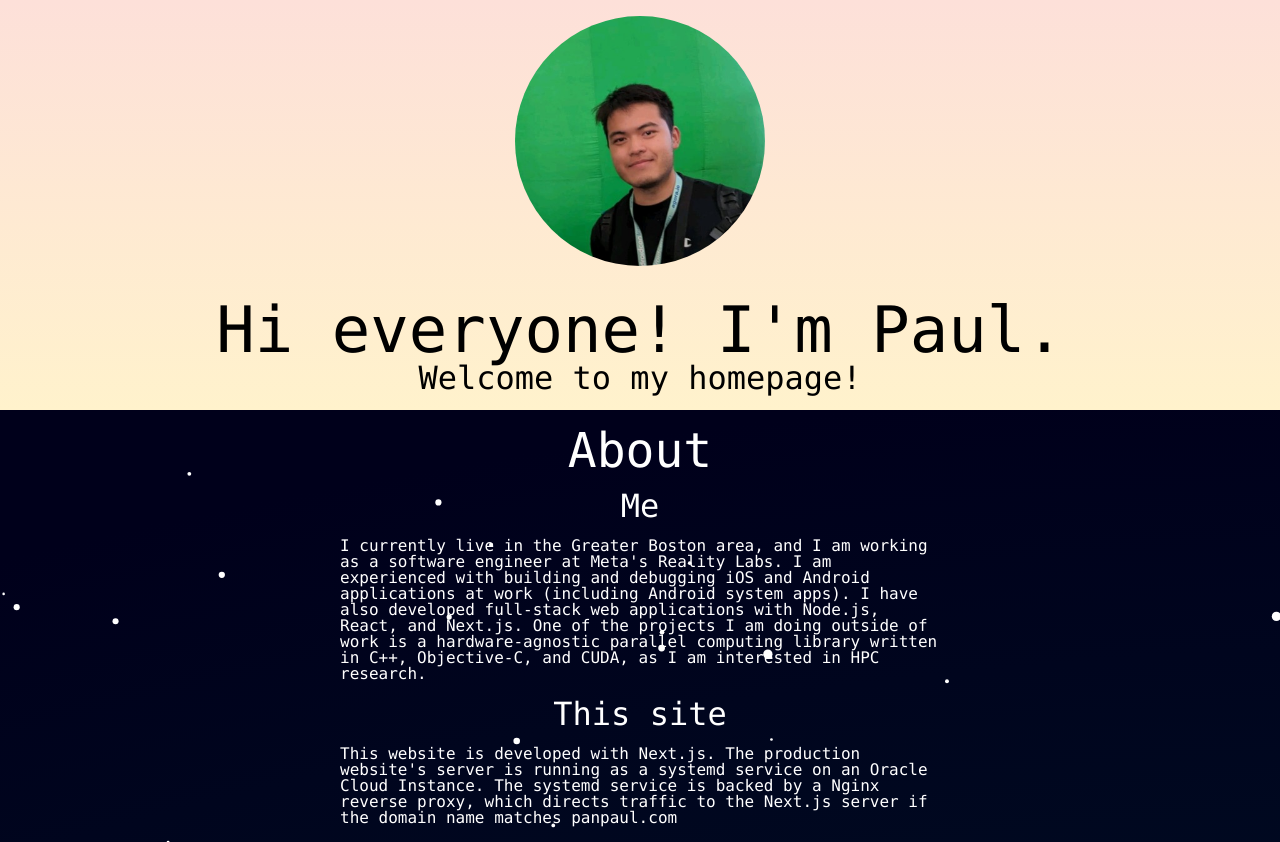
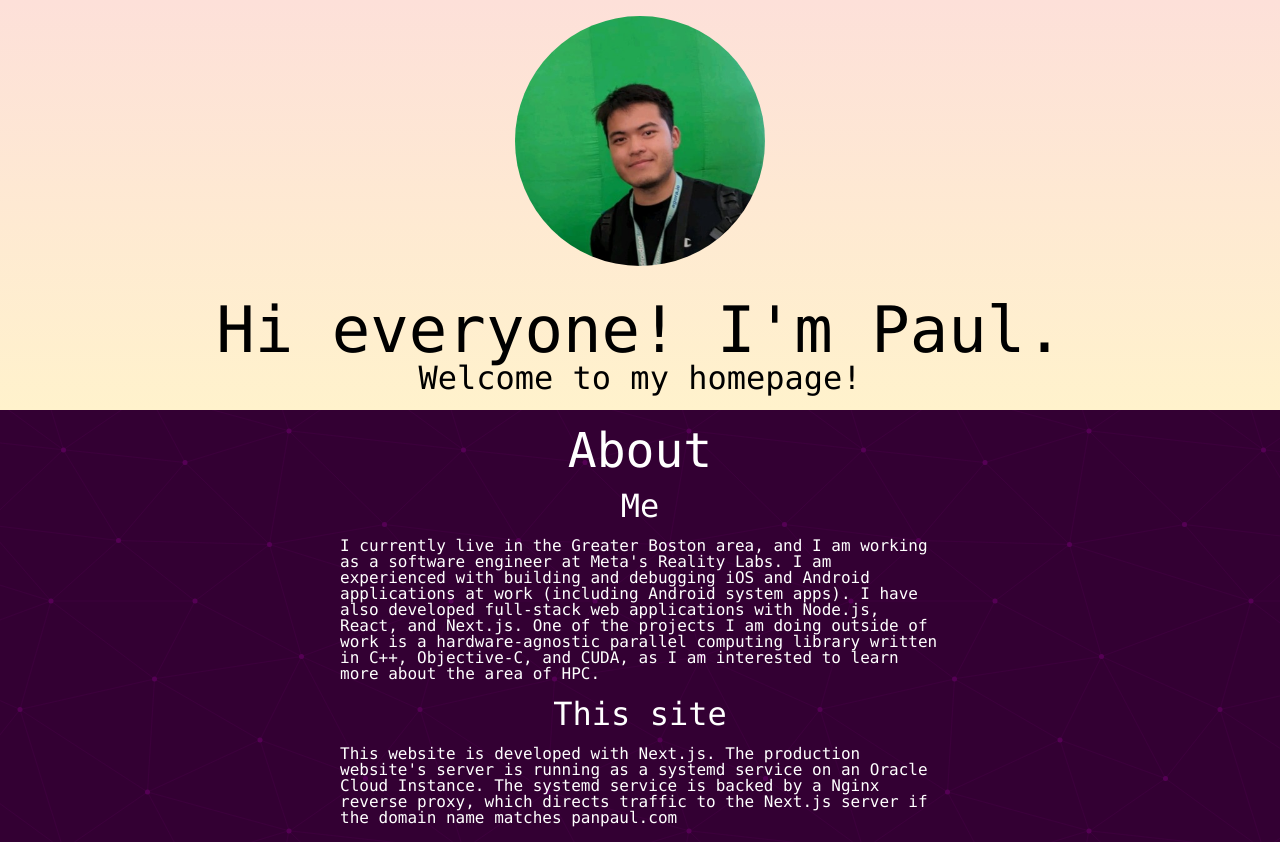
Before and after one commit to paulpan05/personal-website-minified, a Next.js app: page / in a window 1280 px wide. Built offline with nearby package versions, Linux system fonts and the light colour scheme.

Commit message:
Changed background and text content.

```diff
--- a/assets/text/paragraphs.tsx
+++ b/assets/text/paragraphs.tsx
@@ -6,7 +6,7 @@ export const AboutMe = (
     apps). I have also developed full-stack web applications with Node.js,
     React, and Next.js. One of the projects I am doing outside of work is a
     hardware-agnostic parallel computing library written in C++, Objective-C,
-    and CUDA, as I am interested in HPC research.
+    and CUDA, as I am interested to learn more about the area of HPC.
   </p>
 );
 
--- a/pages/index.module.scss
+++ b/pages/index.module.scss
@@ -1,5 +1,5 @@
 .content {
-  background-image: url('/image/shooting_star.svg');
+  background-image: url('/image/endless-constellation.svg');
   color: white;
 }
 
@@ -9,6 +9,10 @@
   padding: 1em;
 }
 
+.content > *:nth-child(n+2) {
+  padding-top: 1em;
+}
+
 .content > * > * {
   align-self: center;
 }
```
Also changed, not shown: public/image/endless-constellation.svg (added), public/image/shooting_star.svg (deleted).
